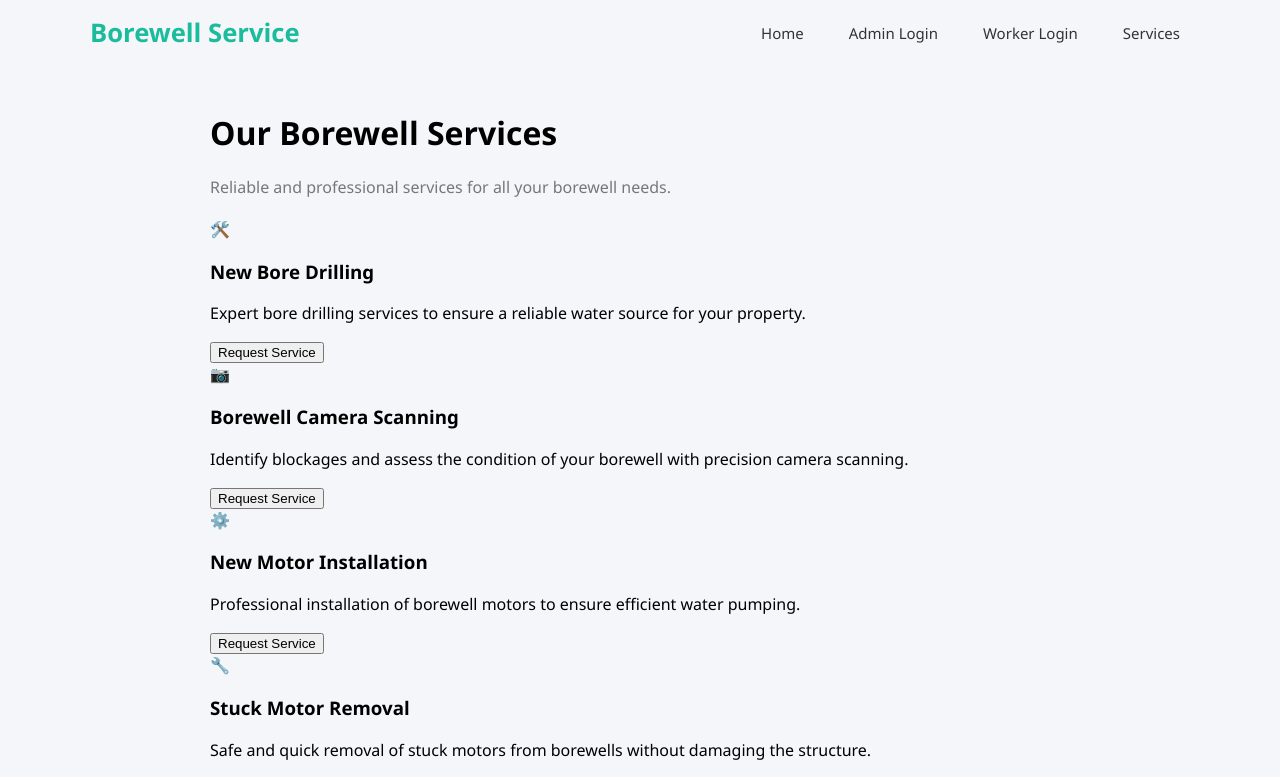
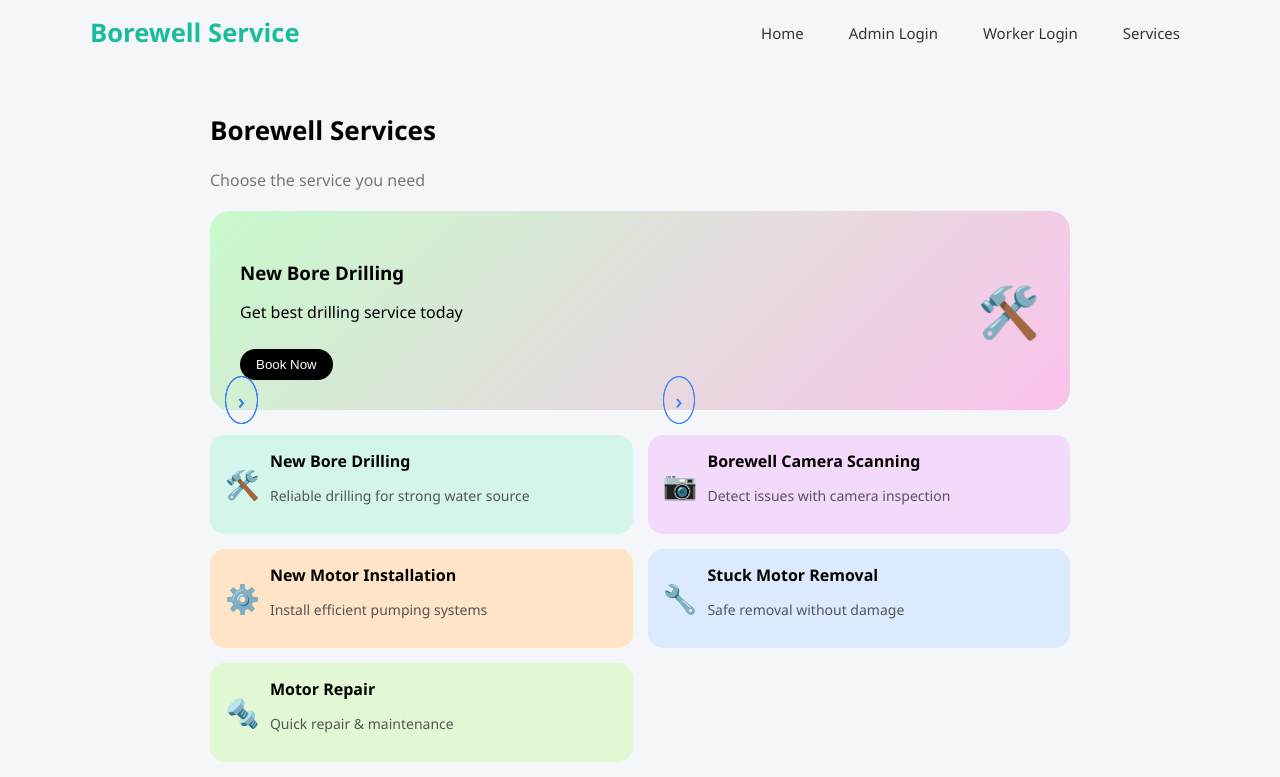
Before and after one commit to kiranvenkat12/borewell-service-frontend, a React (Vite) app: page /services in a window 1280 px wide. Shown: the top 777 px of the page. Built offline with nearby package versions, Linux system fonts and the light colour scheme.

Commit message:
small update

```diff
--- a/src/pages/ServicePage.jsx
+++ b/src/pages/ServicePage.jsx
@@ -6,33 +6,38 @@ import Navbar from "../components/Navbar";
 const services = [
   {
     title: "New Bore Drilling",
-    description: "Expert bore drilling services to ensure a reliable water source for your property.",
+    description: "Reliable drilling for strong water source",
     icon: "🛠️",
     value: "drilling",
+    color: "#d4f5e9",
   },
   {
     title: "Borewell Camera Scanning",
-    description: "Identify blockages and assess the condition of your borewell with precision camera scanning.",
+    description: "Detect issues with camera inspection",
     icon: "📷",
     value: "camera",
+    color: "#f3d9fa",
   },
   {
     title: "New Motor Installation",
-    description: "Professional installation of borewell motors to ensure efficient water pumping.",
+    description: "Install efficient pumping systems",
     icon: "⚙️",
     value: "motor_install",
+    color: "#ffe4c7",
   },
   {
     title: "Stuck Motor Removal",
-    description: "Safe and quick removal of stuck motors from borewells without damaging the structure.",
+    description: "Safe removal without damage",
     icon: "🔧",
     value: "motor_remove",
+    color: "#dbeafe",
   },
   {
     title: "Motor Repair",
-    description: "Repair and maintenance services to keep your borewell motor running smoothly.",
+    description: "Quick repair & maintenance",
     icon: "🔩",
     value: "repair",
+    color: "#e2f7d3",
   },
 ];
 
@@ -40,31 +45,48 @@ const ServicePage = () => {
   const navigate = useNavigate();
 
   const handleServiceClick = (serviceValue) => {
-    // Pass the selected service to the request page
     navigate("/request", { state: { serviceType: serviceValue } });
   };
 
   return (
     <div className="service-page">
       <Navbar />
+
       <div className="service-container">
-        <header className="service-header">
-          <h1>Our Borewell Services</h1>
-          <p>Reliable and professional services for all your borewell needs.</p>
-        </header>
+        {/* Header */}
+        <div className="service-header">
+          <h2>Borewell Services</h2>
+          <p>Choose the service you need</p>
+        </div>
 
-        <div className="service-cards">
+        {/* Featured Card */}
+        <div
+          className="featured-card"
+          onClick={() => handleServiceClick("drilling")}
+        >
+          <div>
+            <h3>New Bore Drilling</h3>
+            <p>Get best drilling service today</p>
+            <button>Book Now</button>
+          </div>
+          <div className="featured-icon">🛠️</div>
+        </div>
+
+        {/* Service List */}
+        <div className="service-list">
           {services.map((service, index) => (
             <div
-              className="service-card"
               key={index}
+              className="service-item"
+              style={{ background: service.color }}
               onClick={() => handleServiceClick(service.value)}
-              style={{ cursor: "pointer" }}
             >
-              <div className="service-icon">{service.icon}</div>
-              <h3>{service.title}</h3>
-              <p>{service.description}</p>
-              <button>Request Service</button>
+              <div className="icon">{service.icon}</div>
+              <div className="text">
+                <h4>{service.title}</h4>
+                <p>{service.description}</p>
+              </div>
+              <div className="arrow">›</div>
             </div>
           ))}
         </div>
```
